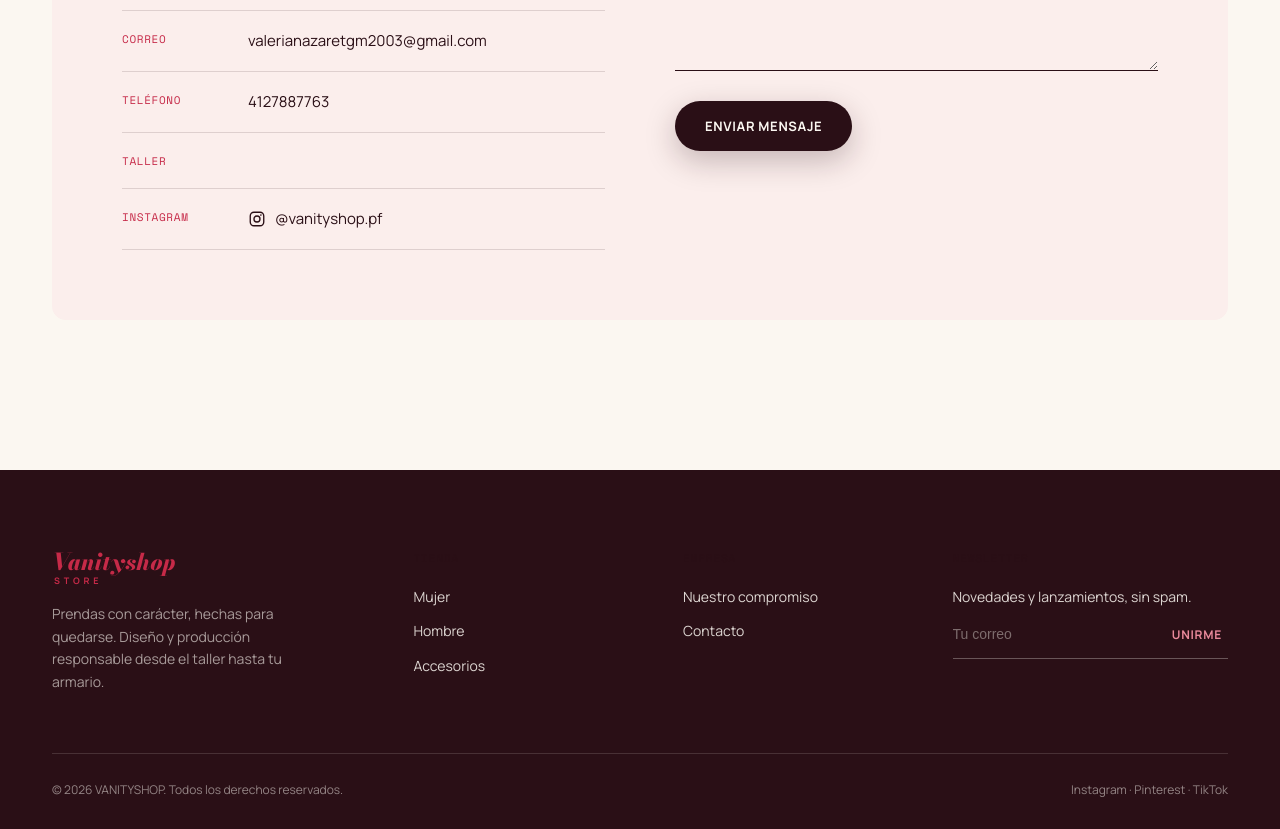
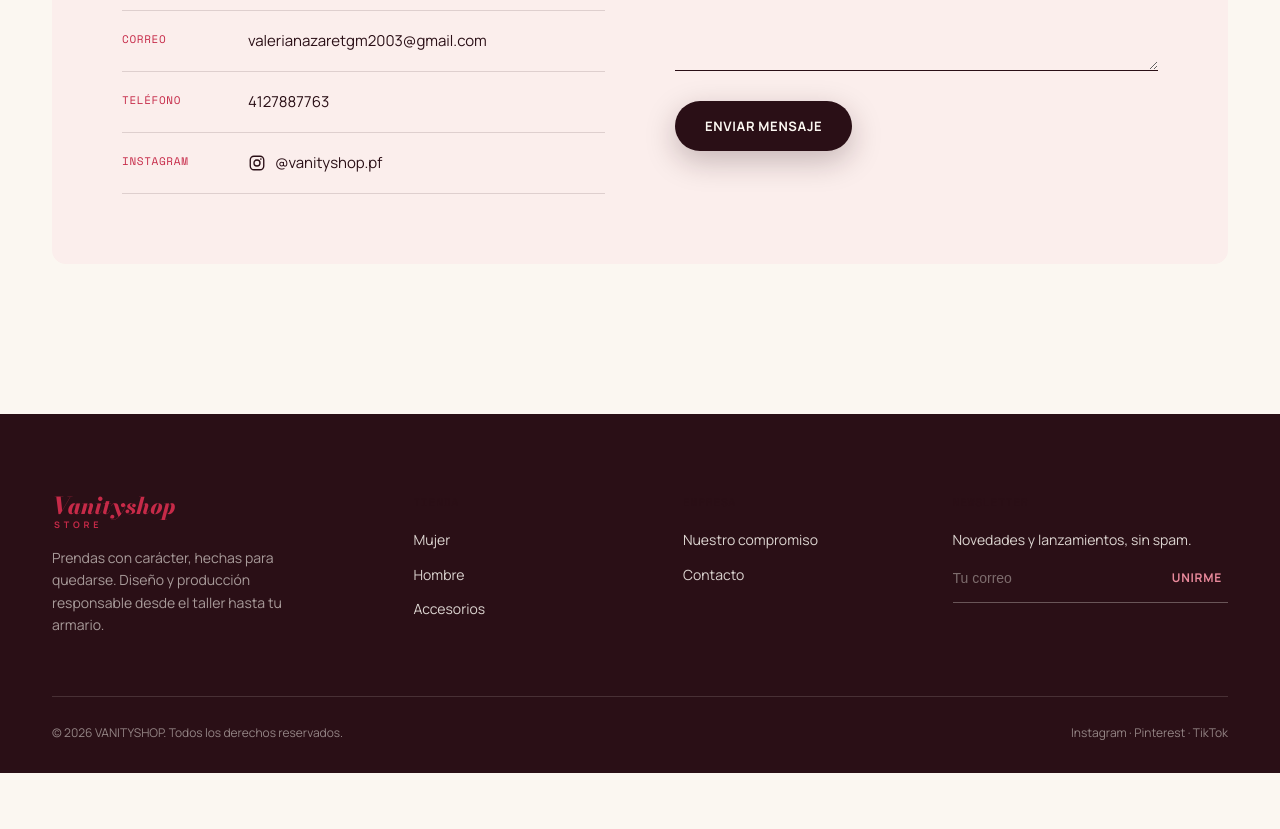
Before and after one commit to jpgarcias79/vanity-store, a Next.js app: page / in a window 1280 px wide. Shown: the part 3680-4509 px from the top of the page. After the commit the page ends 4453 px from the top, so only its background shows below. Built offline with nearby package versions, Linux system fonts and the light colour scheme.

Commit message:
Quitar taller de la seccion de contacto

```diff
--- a/components/Contact.jsx
+++ b/components/Contact.jsx
@@ -12,7 +12,6 @@ export default function Contact() {
   const rows = [
     { k: 'Correo', v: config.email },
     { k: 'Teléfono', v: config.phone },
-    { k: 'Taller', v: config.address },
   ]
 
   const handleSubmit = (e) => {
```
